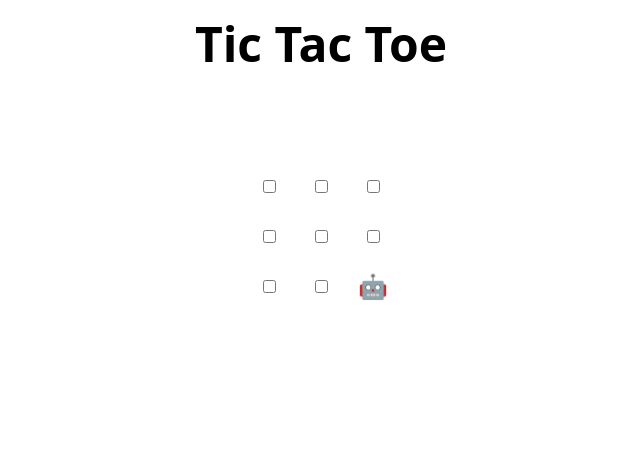
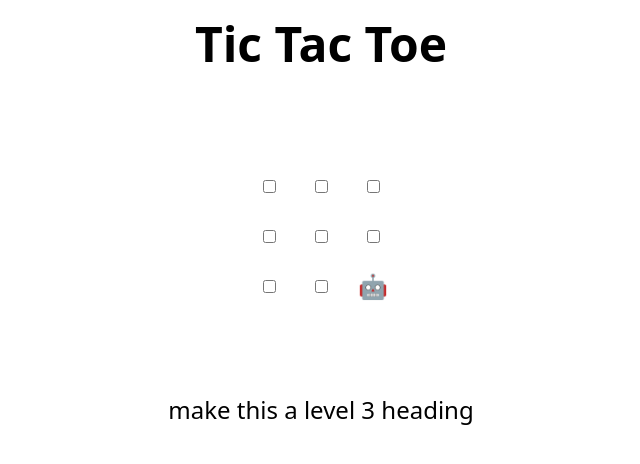
Before and after one commit to rybo169qaz/skills-2-review-pull-requests, a plain HTML site: page index.html in a window 1280 px wide. Shown: the whole page, without its empty margins (319-959 px from the left). Drawn offline with Linux system fonts and the light colour scheme.

Commit message:
Update index.html no2

```diff
--- a/index.html
+++ b/index.html
@@ -48,6 +48,7 @@
 </table>
 
 <h2 hidden>Game over, refresh to play again 🧑‍💻 🤖!</h2>
+make this a level 3 heading
 
 <script>
   // Initialization
```
